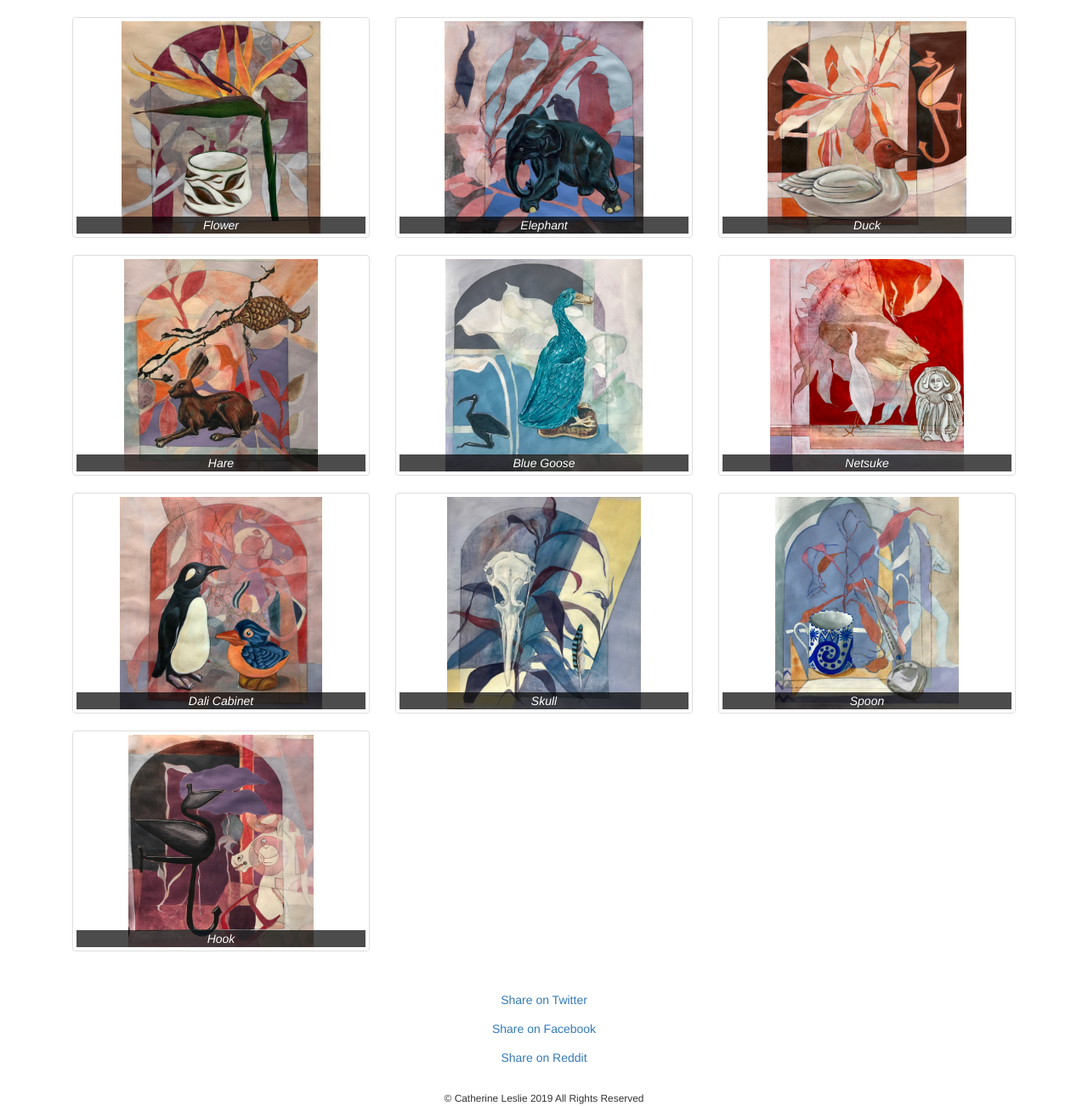
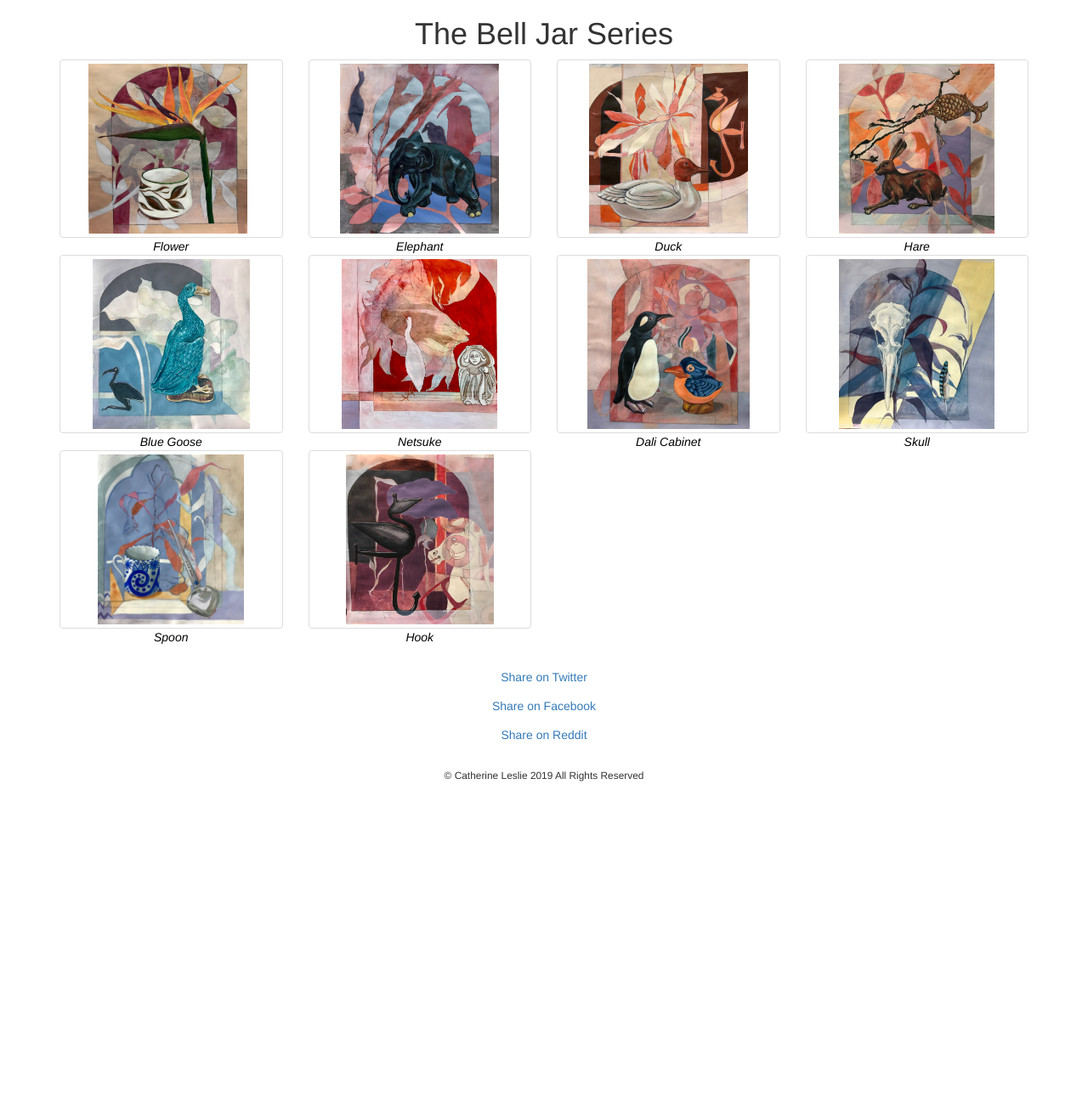
Before and after one commit to steeznson/catherine, a PHP site: page /belljargallery.php in a window 1280 px wide. Shown: the part 52-1354 px from the top of the page at 85% size. After the commit the page ends 972 px from the top, so only its background shows below. Run offline with PHP 8.4, Linux system fonts and the light colour scheme; some libraries are stand-ins or nearby versions.

Commit message:
spacing changes to the gallery

```diff
--- a/belljargallery.php
+++ b/belljargallery.php
@@ -2,106 +2,117 @@
  include "./header_nav.php";
  ?>
 
+<h1 class="display-3">The Bell Jar Series</h1>
+
 <div class="container">
-  <div class='col-xs-4'>
-
+  <div class="row">
+    <div class="col-md-3 col-sm-6 col-xs-12">
       <a class="fancybox thumbnail" rel="lightbox" href="media/belljar/5belljarflower2.jpg">
         <div class="image-container">
           <img class="img-responsive painting" alt="" src="media/belljar/5belljarflower2.jpg" />
-          <div class="bottom"><span class="painting-title"><i>Flower</i></span></div>
+          <span class="bottom"><i>Flower</i></span><
         </div>
       </a>
-
     </div>
-  <div class='col-xs-4'>
-
+    <div class="col-md-3 col-sm-6 col-xs-12">
       <a class="fancybox thumbnail" rel="lightbox" href="media/belljar/6belljarelephant2.jpg">
         <div class="image-container">
           <img class="img-responsive painting" alt=""  src="media/belljar/6belljarelephant2.jpg" />
-          <div class="bottom"><span class="painting-title"><i>Elephant</i></span></div>
+          <span class="bottom painting-title"><i>Elephant</i></span>
         </div>
       </a>
-
     </div>
-  <div class='col-xs-4'>
-
+    <div class="col-md-3 col-sm-6 col-xs-12">
       <a class="fancybox thumbnail" rel="lightbox" href="media/belljar/7belljarduck2.jpg">
         <div class="image-container">
           <img class="img-responsive painting" alt=""  src="media/belljar/7belljarduck2.jpg" />
-          <div class="bottom"><span class="painting-title"><i>Duck</i></span></div>
+          <span class="bottom painting-title"><i>Duck</i></span>
         </div>
       </a>
-
     </div>
-  <div class='col-xs-4'>
+    <div class="col-md-3 col-sm-6 col-xs-12">
 
       <a class="fancybox thumbnail" rel="lightbox" href="media/belljar/4belljarhare2.jpg">
         <div class="image-container">
           <img class="img-responsive painting" alt=""  src="media/belljar/4belljarhare2.jpg" />
-          <div class="bottom"><span class="painting-title"><i>Hare</i></span></div>
+          <span class="bottom painting-title"><i>Hare</i></span>
         </div>
       </a>
 
+
     </div>
-  <div class='col-xs-4'>
+
+    <div class="col-md-3 col-sm-6 col-xs-12">
 
       <a class="fancybox thumbnail" rel="lightbox" href="media/belljar/9belljarbluegoose2.jpg">
         <div class="image-container">
           <img class="img-responsive painting" alt=""  src="media/belljar/9belljarbluegoose2.jpg" />
-          <div class="bottom"><span class="painting-title"><i>Blue Goose</i></span></div>
+          <span class="bottom painting-title"><i>Blue Goose</i></span>
         </div>
       </a>
 
+
     </div>
-  <div class='col-xs-4'>
+
+    <div class="col-md-3 col-sm-6 col-xs-12">
 
       <a class="fancybox thumbnail" rel="lightbox" href="media/belljar/10belljatnetsuke.jpg">
         <div class="image-container">
           <img class="img-responsive painting" alt=""  src="media/belljar/10belljatnetsuke.jpg" />
-          <div class="bottom"><span class="painting-title"><i>Netsuke</i></span></div>
+          <span class="bottom painting-title"><i>Netsuke</i></span>
         </div>
       </a>
 
+
     </div>
-  <div class='col-xs-4'>
+
+    <div class="col-md-3 col-sm-6 col-xs-12">
 
       <a class="fancybox thumbnail" rel="lightbox" href="media/belljar/8belljardalicabinet2.jpg">
         <div class="image-container">
           <img class="img-responsive painting" alt="" src="media/belljar/8belljardalicabinet2.jpg" />
-          <div class="bottom"><span class="painting-title"><i>Dali Cabinet</i></span></div>
+          <span class="bottom painting-title"><i>Dali Cabinet</i></span>
         </div>
       </a>
 
+
     </div>
-  <div class='col-xs-4'>
+
+    <div class="col-md-3 col-sm-6 col-xs-12">
 
       <a class="fancybox thumbnail" rel="lightbox" href="media/belljar/2belljarskull2.jpg">
         <div class="image-container">
           <img class="img-responsive painting" alt=""  src="media/belljar/2belljarskull2.jpg" />
-          <div class="bottom"><span class="painting-title"><i>Skull</i></span></div>
+          <span class="bottom painting-title"><i>Skull</i></span>
         </div>
       </a>
 
+
     </div>
-  <div class='col-xs-4'>
+
+    <div class="col-md-3 col-sm-6 col-xs-12">
 
       <a class="fancybox thumbnail" rel="lightbox" href="media/belljar/1belljarspoon2.jpg">
         <div class="image-container">
           <img class="img-responsive painting" alt=""  src="media/belljar/1belljarspoon2.jpg" />
-          <div class="bottom"><span class="painting-title"><i>Spoon</i></span></div>
+          <span class="bottom"><i>Spoon</i></span>
         </div>
       </a>
 
+
     </div>
-  <div class='col-xs-4'>
+
+    <div class="col-md-3 col-sm-6 col-xs-12">
 
       <a class="fancybox thumbnail" rel="lightbox" href="media/belljar/3belljarhook2.jpg">
         <div class="image-container">
           <img class="img-responsive painting" alt="" src="media/belljar/3belljarhook2.jpg" />
-          <div class="bottom"><span class="painting-title"><i>Hook</i></span></div>
+          <span class="bottom"><i>Hook</i></span>
         </div>
       </a>
 
+
+    </div>
   </div>
 </div>
 <?php
--- a/contact.php
+++ b/contact.php
@@ -2,8 +2,10 @@
  include "./header_nav.php";
  ?>
 
+<h1 class="display-3">Get in touch</h2>
+
 <div id="contact">
-  <a href="mailto:stevca@hotmail.co.uk">stevca@hotmail.co.uk</a>
+  <p>Feel free to send email enquiries to <a href="mailto:stevca@hotmail.co.uk">stevca@hotmail.co.uk</a>.</p>
 </div>
 
 <?php
--- a/content/custom.css
+++ b/content/custom.css
@@ -3,25 +3,22 @@ h2, .navbar-custom, .navbar-nav, .navbar-collapse, .image-container{
     color:#FFFFFF;
 }
 
-.painting-title{
-    color:#FFF;
-}
-
 .bottom{
-    background-color: #000;
-    background: rgba(0,0,0, 0.7);
+    //background-color: #000;
+    //background: rgba(0,0,0, 0.7);
+    color: #000;
 }
 
 /* Spacing */
 .image-container {
-    position: relative;
+    min-width: 25%;
+    max-width: 100%;
+    justify-content: center;
     display: flex;
-    justify-content: center;
 }
 
 .painting {
-    max-height: 250px;
-    min-width: 150px;
+    max-height: 200px;
     height: auto;
     width: auto;
 }
@@ -30,7 +27,6 @@ h2, .navbar-custom, .navbar-nav, .navbar-collapse, .image-container{
     text-align: center;
     position: absolute;
     bottom: 0px;
-    width: 100%;
 }
 
 .footer, .display-3, #contact{
```
Lines whose indentation alone changed are shown as unchanged.
